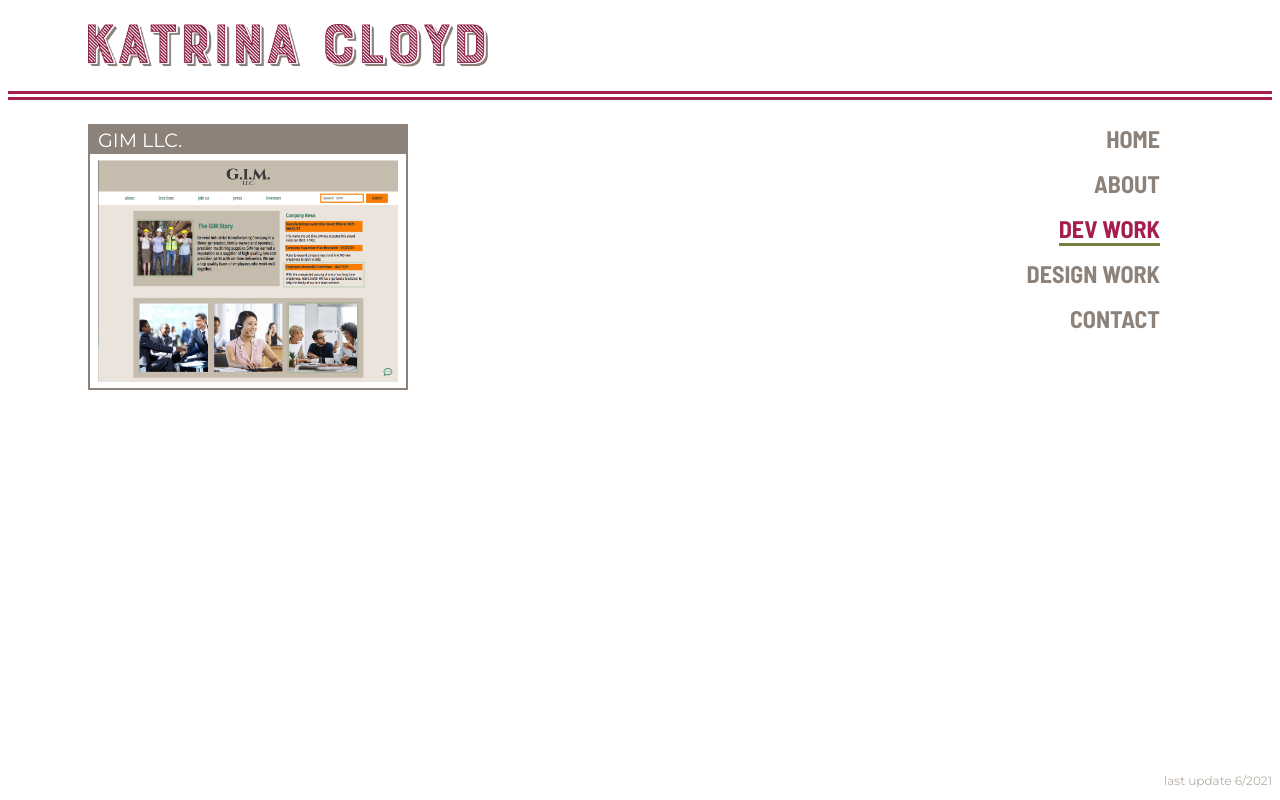
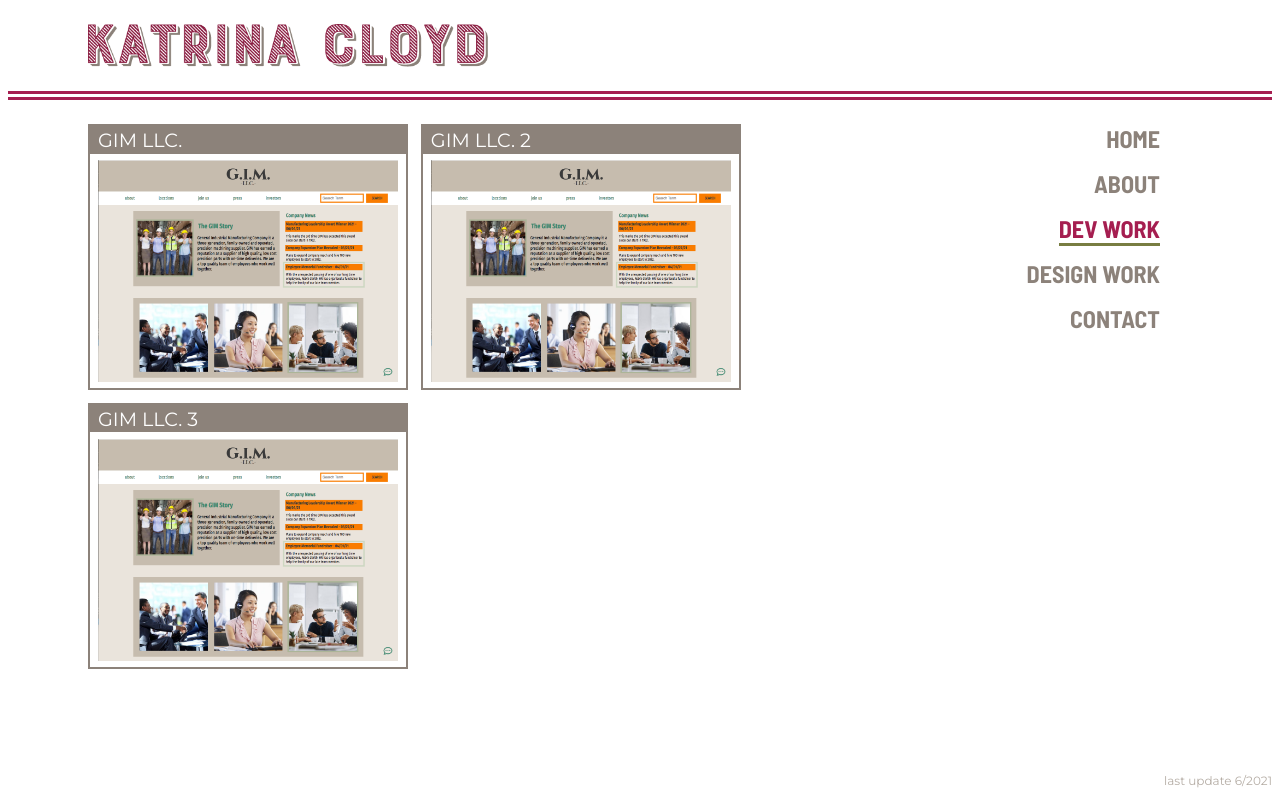
Before and after one commit to KatrinaCloyd/katrina-cloyd-portfolio, a Next.js app: page / in a window 1280 px wide. Both pictures are taken after a click on the link "DEV WORK". Built offline with nearby package versions, Linux system fonts and the light colour scheme.

Commit message:
add refine styling for list of projects

```diff
--- a/components/DevWork.js
+++ b/components/DevWork.js
@@ -4,9 +4,61 @@ export default function DevWork({ setPage }) {
 
     return (
         // <p>examples of my design work coming soon</p>
-        <div>
+        <div className={styles.list}>
             <div className={styles.container}>
                 <h1 className={styles.projectTitle}>GIM LLC.</h1>
+                <figure className={styles.projectImage}>
+                    <img src='/GIM.png' alt='screenshot of GIM homepage' width='300' />
+                </figure >
+                <div className={styles.projectInfo}>
+                    <p>GIM LLC is an escape room inspired website where players work together to find clues to free the ghost!</p>
+                    <p>React | Socket.io<br />Context Api | Node | Express</p>
+                    <div className={styles.icons}>
+                        <a href='https://github.com/GIM-LLC' target='_blank'>
+                            <img
+                                className={styles.icon}
+                                src='/git.svg'
+                                alt='github' />
+                        </a>
+                        <a href='https://www.escapegim.com/' target='_blank'>
+                            <img
+                                className={styles.icon}
+                                src='/site.svg'
+                                alt='live site' />
+                        </a>
+                    </div>
+                    <button onClick={() => setPage('GIM')}>MORE INFO
+                    </button>
+                </div>
+            </div>
+            <div className={styles.container}>
+                <h1 className={styles.projectTitle}>GIM LLC. 2 </h1>
+                <figure className={styles.projectImage}>
+                    <img src='/GIM.png' alt='screenshot of GIM homepage' width='300' />
+                </figure >
+                <div className={styles.projectInfo}>
+                    <p>GIM LLC is an escape room inspired website where players work together to find clues to free the ghost!</p>
+                    <p>React | Socket.io<br />Context Api | Node | Express</p>
+                    <div className={styles.icons}>
+                        <a href='https://github.com/GIM-LLC' target='_blank'>
+                            <img
+                                className={styles.icon}
+                                src='/git.svg'
+                                alt='github' />
+                        </a>
+                        <a href='https://www.escapegim.com/' target='_blank'>
+                            <img
+                                className={styles.icon}
+                                src='/site.svg'
+                                alt='live site' />
+                        </a>
+                    </div>
+                    <button onClick={() => setPage('GIM')}>MORE INFO
+                    </button>
+                </div>
+            </div>
+            <div className={styles.container}>
+                <h1 className={styles.projectTitle}>GIM LLC. 3 </h1>
                 <figure className={styles.projectImage}>
                     <img src='/GIM.png' alt='screenshot of GIM homepage' width='300' />
                 </figure >
--- a/styles/workList.module.css
+++ b/styles/workList.module.css
@@ -1,3 +1,9 @@
+.list{
+    display: flex;
+    flex-direction: row;
+    flex-wrap: wrap;
+}
+
 .container{
     width: 20rem;
     position: relative;
@@ -5,6 +11,7 @@
     transition: transform .25s ease;
     font-size: .9rem;
     transition: box-shadow 0.5s ease;
+    margin: 0 .8rem .8rem 0 ;
 }
 
 .projectImage{
@@ -63,4 +70,16 @@
         max-width: 2rem;
         margin-right: .5rem;
     }
+    .list{
+        justify-content: center;
+    }
+    .container{
+        max-width: 20rem;
+        width: 80%;
+        height: min-content;
+        font-size: .8rem;
+    }
+    .projectImage img{
+        width: 95%;
+    }
 }
```
